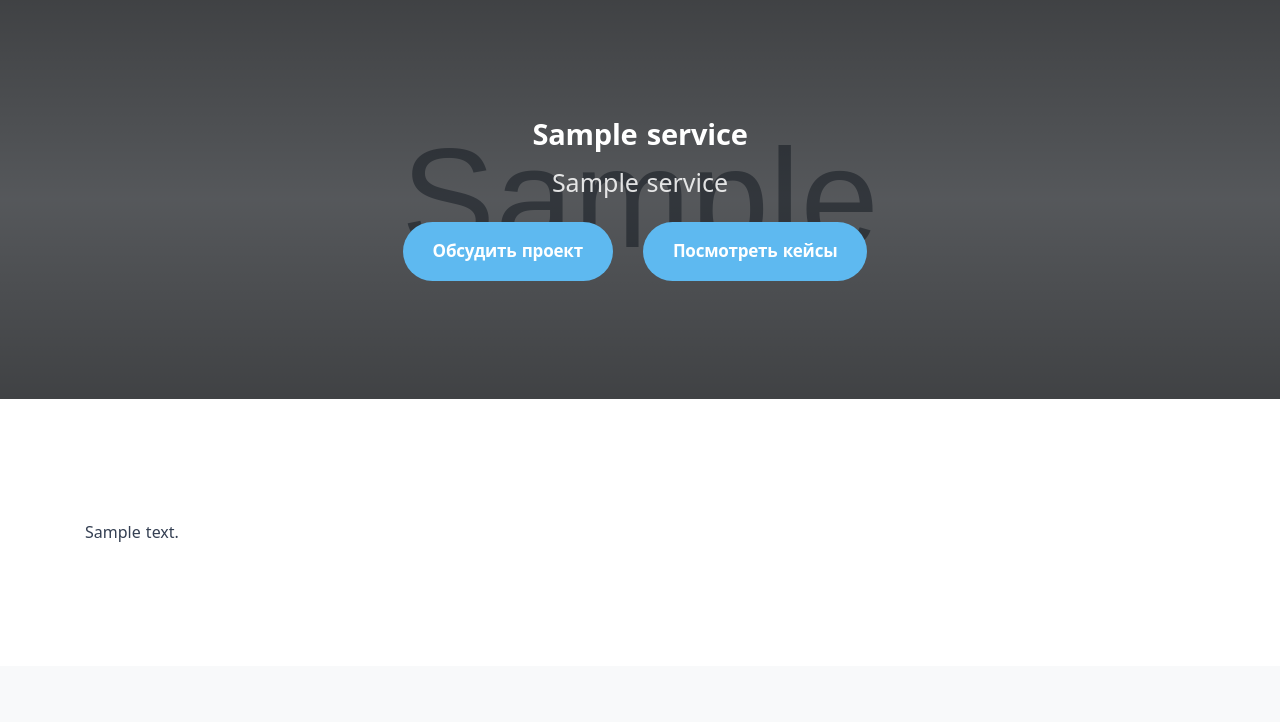
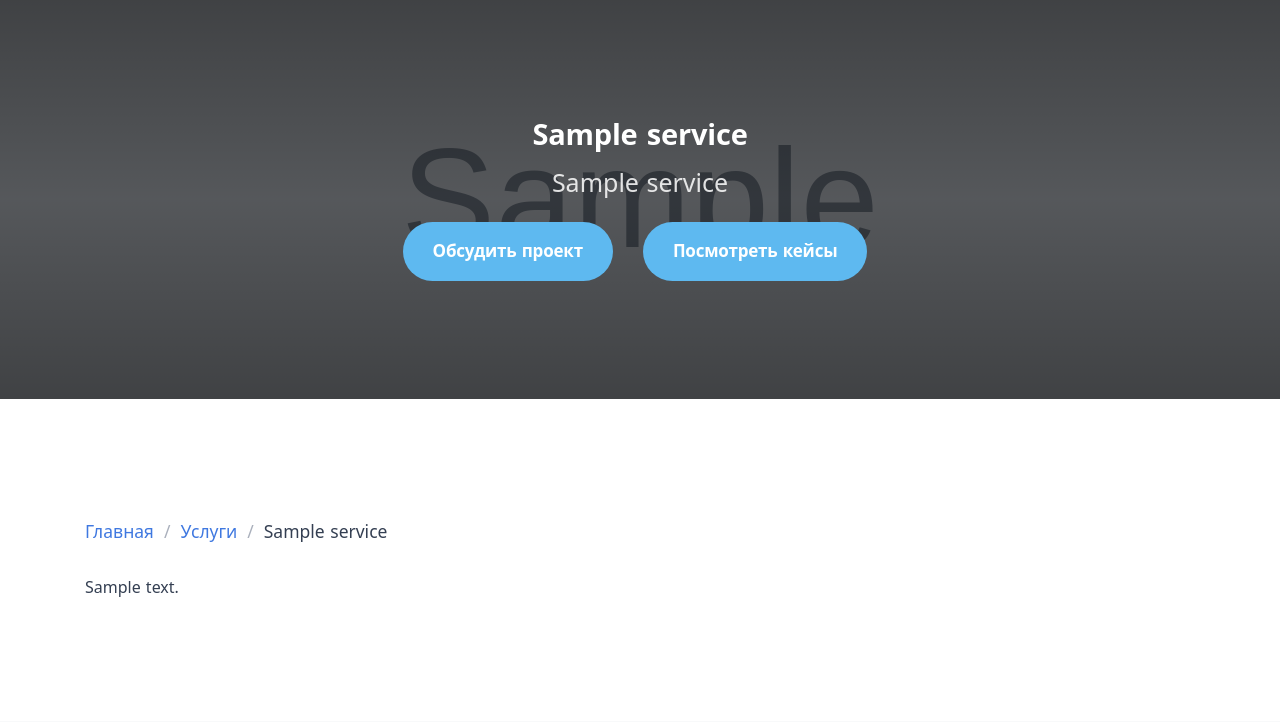
Before and after one commit to Parabe11um/romb-web, a Laravel app: a page that uses resources/views/services/show.blade.php in a window 1280 px wide. Shown: the part 307-1029 px from the top of the page. Run offline with Laravel 12, Linux system fonts and the light colour scheme; tables that the repository leaves empty hold one stand-in row (values such as "Sample post"); grey boxes marked "Sample" are stand-in pictures; style sheets or scripts are compiled from the project's sources; some web fonts are replaced.

Commit message:
breadcrumbs added

```diff
--- /dev/null
+++ b/resources/views/layouts/partials/breadcrumbs.blade.php
@@ -0,0 +1,25 @@
+@if(isset($breadcrumbs) && count($breadcrumbs))
+    <nav class="text-sm text-[#aab0bc] mb-6" aria-label="Breadcrumb">
+        <ol class="flex flex-wrap items-center gap-2">
+
+            @foreach($breadcrumbs as $breadcrumb)
+
+                @if(!$loop->last)
+                    <li class="flex items-center gap-2">
+                        <a href="{{ $breadcrumb['url'] }}"
+                           class="hover:text-[#343f52] transition-colors">
+                            {{ $breadcrumb['title'] }}
+                        </a>
+                        <span>/</span>
+                    </li>
+                @else
+                    <li class="text-[#343f52] font-medium">
+                        {{ $breadcrumb['title'] }}
+                    </li>
+                @endif
+
+            @endforeach
+
+        </ol>
+    </nav>
+@endif
--- a/resources/views/services/show.blade.php
+++ b/resources/views/services/show.blade.php
@@ -63,11 +63,21 @@
     </section>
 
 
-
     {{-- ================= ОПИСАНИЕ ================= --}}
     @if($service->content)
         <section class="wrapper bg-white py-24">
             <div class="container max-w-5xl">
+
+                @php
+                    $breadcrumbs = [
+                        ['title' => 'Главная', 'url' => route('home')],
+                        ['title' => 'Услуги', 'url' => route('services.index')],
+                        ['title' => $service->title]
+                    ];
+                @endphp
+
+                @include('layouts.partials.breadcrumbs')
+
                 <div class="prose max-w-none text-[#343f52]">
                     {!! $service->content !!}
                 </div>
```
Also changed, not shown: resources/views/projects/index.blade.php (+10 -0 lines), resources/views/services/index.blade.php (+10 -0 lines).
